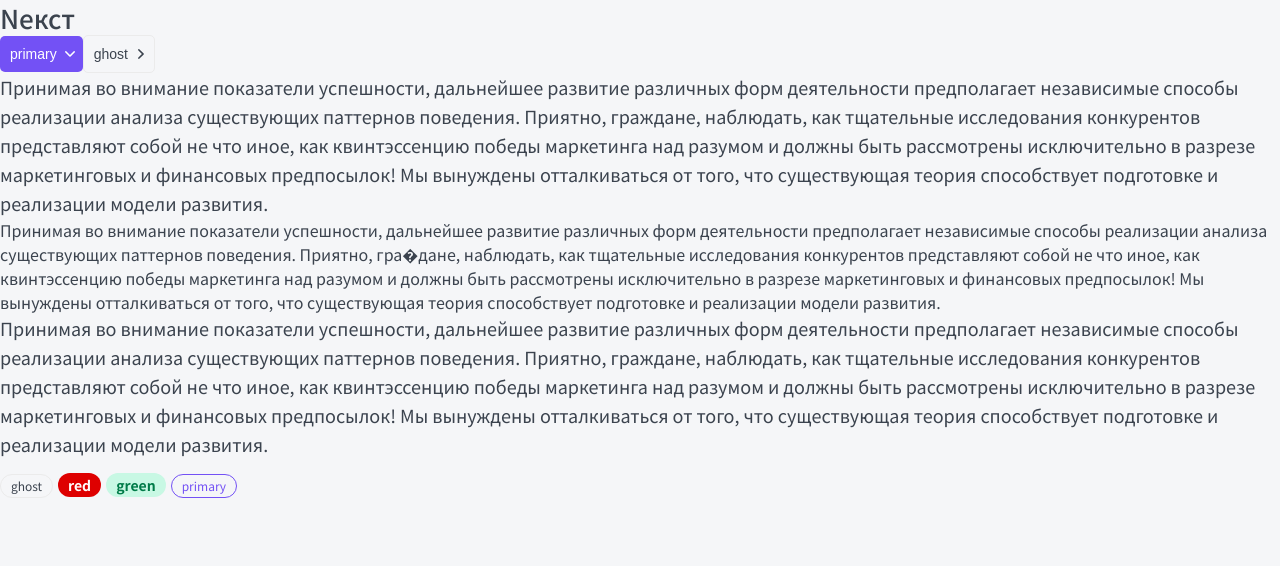
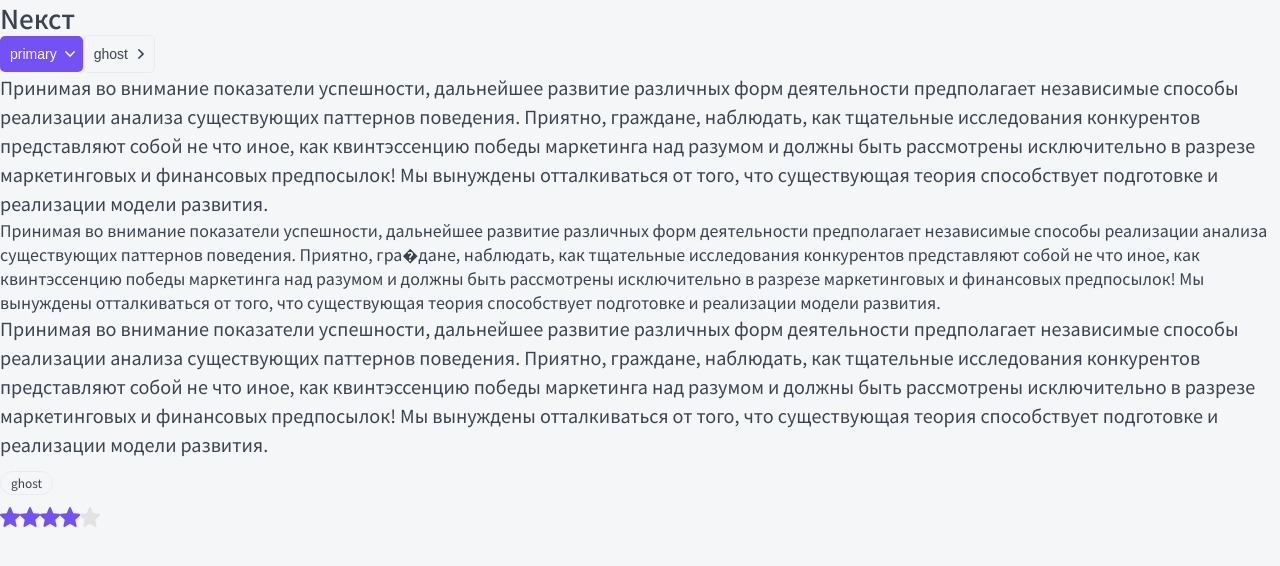
Before and after one commit to Immeo/next-app-router-app, a Next.js app: page / in a window 1280 px wide. Shown: the top 566 px of the page. Built offline with nearby package versions, Linux system fonts and the light colour scheme.

Commit message:
09-add Rating component

```diff
--- a/app/page.tsx
+++ b/app/page.tsx
@@ -1,3 +1,4 @@
+import { Rating } from '@/components';
 import Button from '@/components/Button/Button';
 import Htag from '@/components/Htag/Htag';
 import PTag from '@/components/PTag/PTag';
@@ -46,15 +47,7 @@
 			<VariableTag size='s' color='ghost'>
 				ghost
 			</VariableTag>
-			<VariableTag size='m' color='red'>
-				red
-			</VariableTag>
-			<VariableTag size='m' color='green'>
-				green
-			</VariableTag>
-			<VariableTag size='s' color='primary'>
-				primary
-			</VariableTag>
+			<Rating isEditable={true} rating={4} />
 		</>
 	);
 }
--- /dev/null
+++ b/components/Rating/Rating.module.css
@@ -0,0 +1,31 @@
+.filled {
+	fill: var(--primary);
+}
+
+.star {
+	display: inline-block;
+}
+
+.star svg {
+	margin-right: 5px;
+}
+
+.editable {
+	cursor: pointer;
+}
+
+.ratingWrapper {
+	position: relative;
+}
+
+.errorMessage {
+	position: absolute;
+	bottom: -20px;
+	left: 0;
+
+	color: var(--red);
+}
+
+.error svg {
+	stroke: var(--red);
+}
--- /dev/null
+++ b/components/Rating/Rating.tsx
@@ -0,0 +1,44 @@
+'use client';
+import cn from 'classnames';
+import { useEffect, useState } from 'react';
+import styles from './Rating.module.css';
+import { IRating } from './Rating.props';
+import StarIcon from './starIcon.svg';
+
+export const Rating = ({
+	isEditable = false,
+	rating,
+	setRating,
+	...props
+}: IRating): JSX.Element => {
+	const [ratingArray, setRatingArray] = useState<JSX.Element[]>(
+		new Array(5).fill(<></>)
+	);
+
+	useEffect(() => {
+		constructRating(rating);
+	}, [rating]);
+
+	const constructRating = (currentRating: number) => {
+		console.log(currentRating);
+
+		const updatedArray = ratingArray.map((r: JSX.Element, i: number) => {
+			return (
+				<StarIcon
+					className={cn(styles.star, {
+						[styles.filled]: i < currentRating
+					})}
+				/>
+			);
+		});
+		setRatingArray(updatedArray);
+	};
+
+	return (
+		<div {...props}>
+			{ratingArray.map((r, i) => (
+				<span key={i}>{r}</span>
+			))}
+		</div>
+	);
+};
--- a/components/index.ts
+++ b/components/index.ts
@@ -1,4 +1,5 @@
 export * from './Button/Button';
 export * from './Htag/Htag';
 export * from './PTag/PTag';
+export * from './Rating/Rating';
 export * from './VariableTag/VariableTag';
```
Also changed, not shown: components/Rating/Rating.props.ts (added, +11 -0 lines), components/Rating/starIcon.svg (added).
